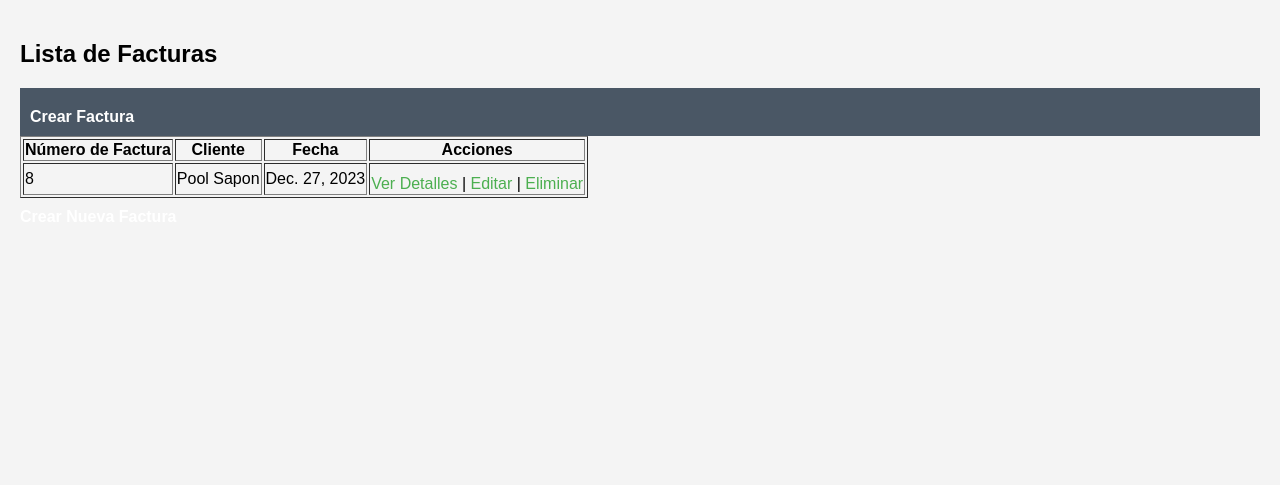
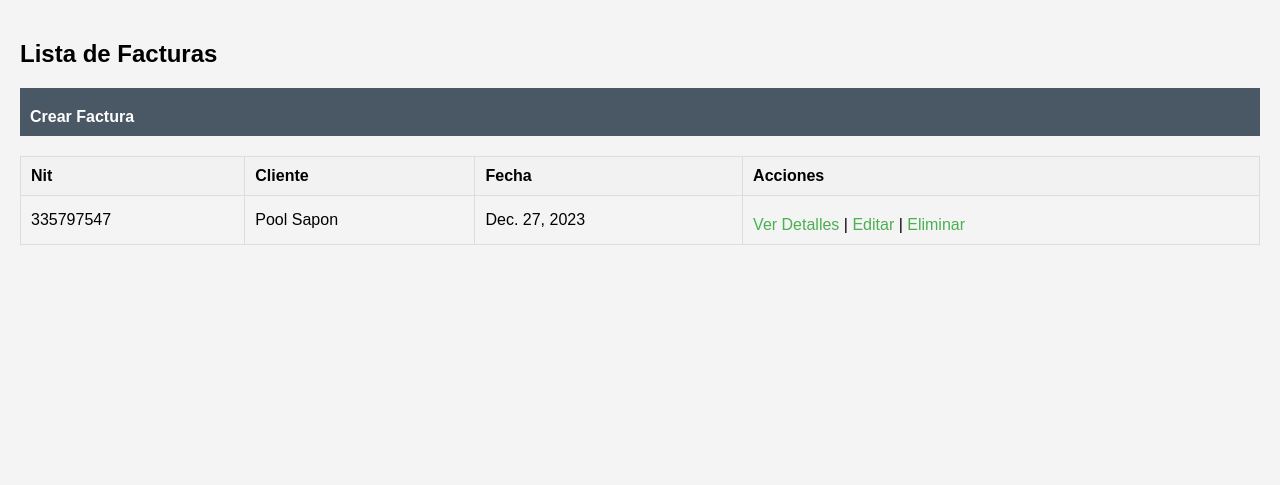
Before and after one commit to Marco131-xel/proyecto_ipc_music, a Django app: page /facturas/ in a window 1280 px wide. Shown: the part 148-633 px from the top of the page. Run offline with Django 5.2, Linux system fonts and the light colour scheme; data comes from the database, SQL or seed files in the repository; both versions use the stored data as it was after the commit.

Commit message:
proyecto 2 version 4

```diff
--- /dev/null
+++ b/Proyecto_2/pyweb/miapp/static/esti_tab.css
@@ -0,0 +1,18 @@
+/* static/css/styles.css */
+
+/* Estilo para la tabla */
+table {
+    width: 100%;
+    border-collapse: collapse;
+    margin-top: 20px;
+}
+
+th, td {
+    padding: 10px;
+    border: 1px solid #ddd;
+    text-align: left;
+}
+
+th {
+    background-color: #f2f2f2;
+}
--- a/Proyecto_2/pyweb/miapp/static/factu_boto.css
+++ b/Proyecto_2/pyweb/miapp/static/factu_boto.css
@@ -21,6 +21,7 @@
 /* Estilos específicos para los enlaces de factura */
 .factura-link {
     margin-right: 20px;
+    color: #45a049;
 }
 
 /* Estilos específicos para el botón de eliminar factura (rojo) */
--- a/Proyecto_2/pyweb/miapp/templates/base.html
+++ b/Proyecto_2/pyweb/miapp/templates/base.html
@@ -9,6 +9,7 @@
     <link rel="stylesheet" type="text/css" href="{% static 'esti_boto.css' %}">
     <link rel="stylesheet" href="{% static 'esti_ap.css' %}">
     <link rel="stylesheet" href="{% static 'factu_boto.css' %}">
+    <link rel="stylesheet" type="text/css" href="{% static 'esti_tab.css' %}">
     <title>Página Lista</title>
     <style>
         body {
--- a/Proyecto_2/pyweb/miapp/templates/factura/crear_factura.html
+++ b/Proyecto_2/pyweb/miapp/templates/factura/crear_factura.html
@@ -12,5 +12,5 @@
         <input type="submit" value="Guardar Factura">
     </form>
 
-    <a href="{% url 'lista_facturas' %}" class="factura-link">Volver a la Lista de Facturas</a>
+    <a href="{% url 'lista_facturas' %}" class="btn factura-link">Volver a la Lista de Facturas</a>
 {% endblock %}
--- a/Proyecto_2/pyweb/miapp/templates/factura/detalle_factura.html
+++ b/Proyecto_2/pyweb/miapp/templates/factura/detalle_factura.html
@@ -2,7 +2,7 @@
 {% extends 'base.html' %}
 
 {% block content %}
-    <h2>Detalles de la Factura #{{ factura.pk }}</h2>
+    <h2>Detalles de la Factura</h2>
 
     <p><strong>Cliente:</strong> {{ factura.cliente.nombre }} (NIT: {{ factura.cliente.nit }})</p>
     <p><strong>Dirección del Cliente:</strong> {{ factura.cliente.direccion }}</p>
--- a/Proyecto_2/pyweb/miapp/templates/factura/eliminar_factura.html
+++ b/Proyecto_2/pyweb/miapp/templates/factura/eliminar_factura.html
@@ -2,7 +2,7 @@
 {% extends 'base.html' %}
 
 {% block content %}
-    <h2>Eliminar Factura #{{ factura.pk }}</h2>
+    <h2>Eliminar Factura</h2>
 
     <p>¿Estás seguro de que deseas eliminar esta factura?</p>
 
--- a/Proyecto_2/pyweb/miapp/templates/factura/lista_facturas.html
+++ b/Proyecto_2/pyweb/miapp/templates/factura/lista_facturas.html
@@ -8,14 +8,14 @@
     <nav>
         <ul>
             <li><a href="{% url 'crear_factura' %}" class="factura-link">Crear Factura</a></li>
-            <!-- Agrega más opciones según tus necesidades -->
+            <!-- Para ver numero de factura #{{ factura.pk }} -->
         </ul>
     </nav>
 
     <table border="1">
         <thead>
             <tr>
-                <th>Número de Factura</th>
+                <th>Nit</th>
                 <th>Cliente</th>
                 <th>Fecha</th>
                 <th>Acciones</th>
@@ -24,7 +24,7 @@
         <tbody>
             {% for factura in facturas %}
                 <tr>
-                    <td>{{ factura.pk }}</td>
+                    <td>{{ factura.cliente.nit }}</td>
                     <td>{{ factura.cliente.nombre }}</td>
                     <td>{{ factura.fecha }}</td>
                     <td>
@@ -37,5 +37,4 @@
         </tbody>
     </table>
 
-    <a href="{% url 'crear_factura' %}" class="factura-link">Crear Nueva Factura</a>
 {% endblock %}
--- a/Proyecto_2/pyweb/miapp/views.py
+++ b/Proyecto_2/pyweb/miapp/views.py
@@ -132,16 +132,26 @@ def crear_factura(request):
 
 def editar_factura(request, pk):
     factura = get_object_or_404(Factura, pk=pk)
+    detalles = DetalleFactura.objects.filter(factura=factura)
 
     if request.method == "POST":
-        form = FacturaForm(request.POST, instance=factura)
-        if form.is_valid():
-            form.save()
+        detalle_form = DetalleFacturaForm(request.POST)
+
+        if detalle_form.is_valid():
+            # Actualiza los campos de producto y cantidad
+            factura_detalle = detalles.first()  # Suponemos que hay solo un detalle por factura
+            factura_detalle.producto = detalle_form.cleaned_data['producto']
+            factura_detalle.cantidad = detalle_form.cleaned_data['cantidad']
+            factura_detalle.save()
+
             return redirect('detalle_factura', pk=factura.pk)
     else:
-        form = FacturaForm(instance=factura)
+        # Rellena el formulario con los datos actuales
+        detalle_form = DetalleFacturaForm(initial={'producto': detalles.first().producto,
+                                                   'cantidad': detalles.first().cantidad})
 
-    return render(request, 'factura/editar_factura.html', {'form': form, 'factura': factura})
+    return render(request, 'factura/editar_factura.html', {'factura': factura, 'detalle_form': detalle_form})
+
 
 def eliminar_factura(request, pk):
     factura = get_object_or_404(Factura, pk=pk)
```
Also changed, not shown: Proyecto_2/pyweb/miapp/templates/factura/editar_factura.html (+8 -26 lines), Proyecto_2/pyweb/db.sqlite3.
